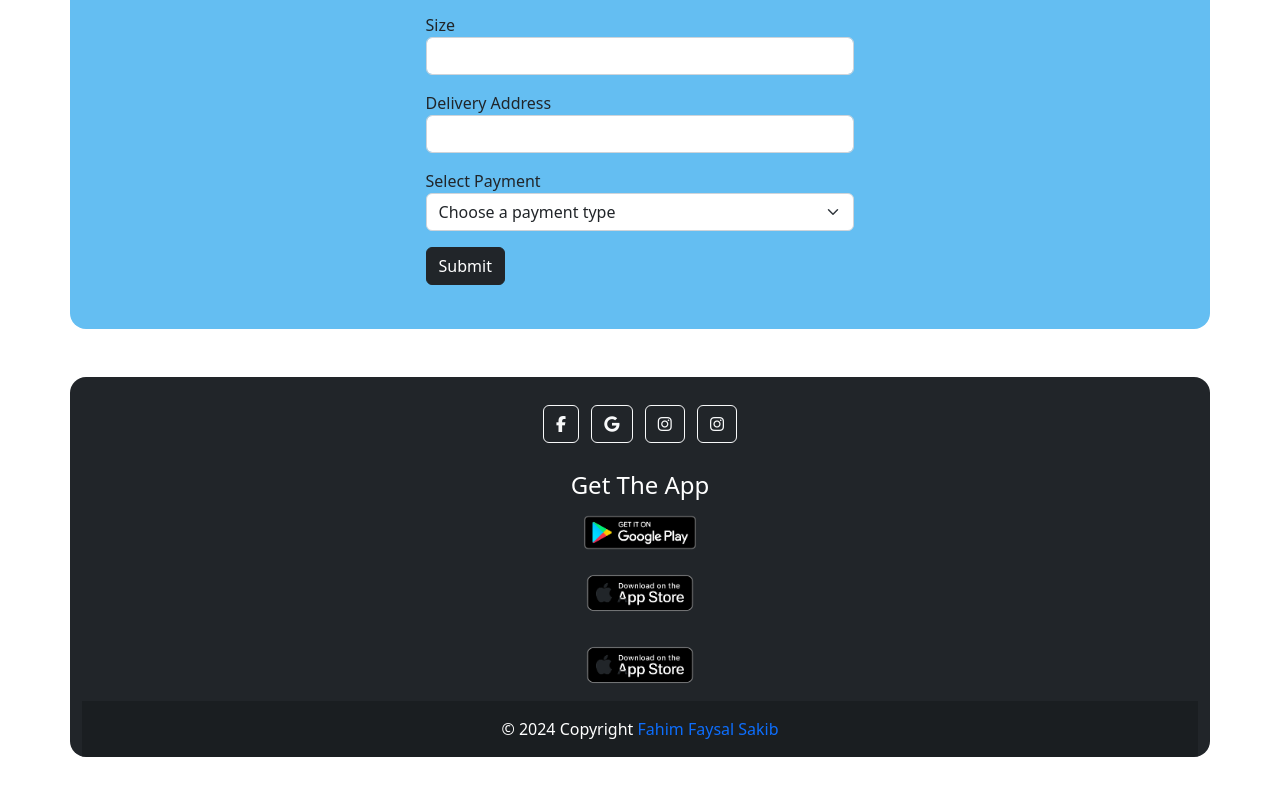
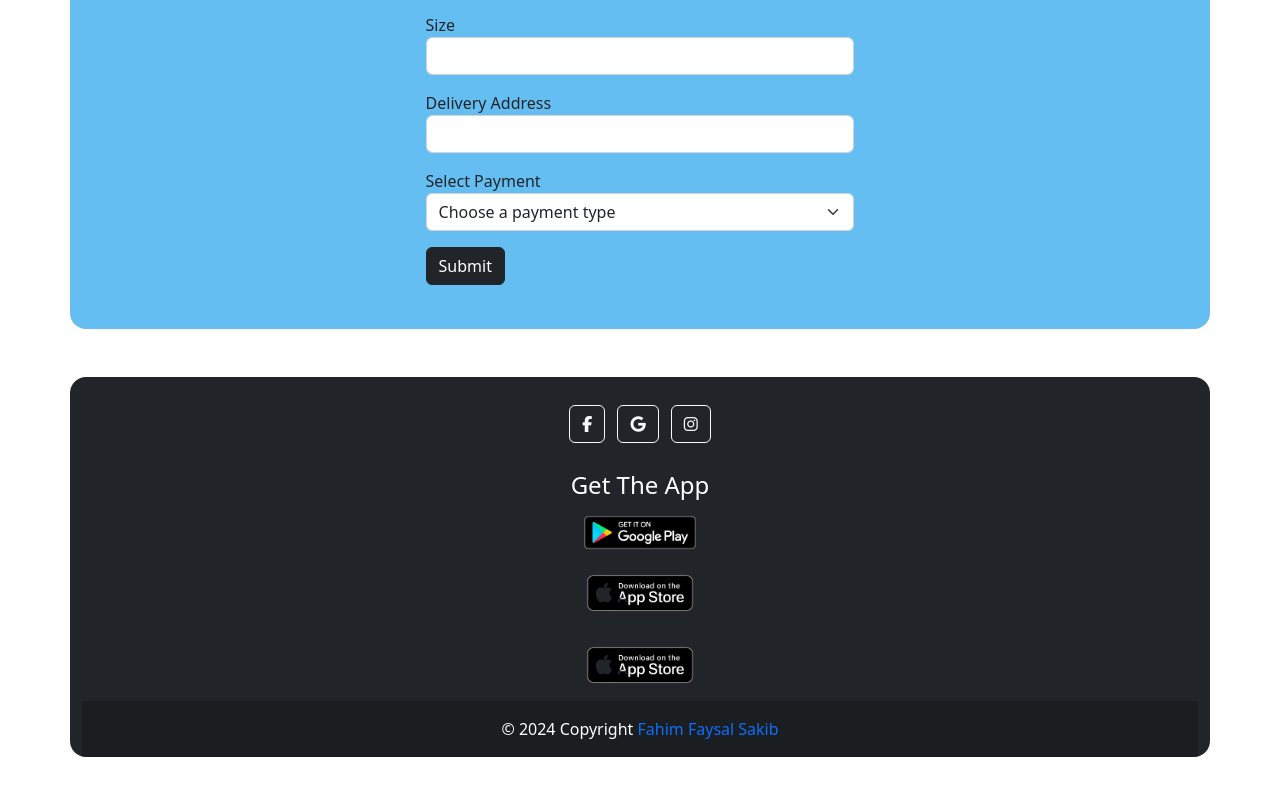
Before and after one commit to Fahimsakib1/panda-emart-accessibility-checking-new, a website: page index.html in a window 1280 px wide. Shown: the part 3256-4051 px from the top of the page. Drawn offline with nearby package versions, Linux system fonts and the light colour scheme.

Commit message:
some changed

```diff
--- a/index.html
+++ b/index.html
@@ -386,9 +386,6 @@
                 <a class="btn btn-outline-light btn-floating m-1" href="https://www.instagram.com" role="button">
                     <i class="fab fa-instagram"></i>
                 </a>
-                <a class="btn btn-outline-light btn-floating m-1" href="https://www.instagram.com" role="button">
-                    <i class="fab fa-instagram" aria-hidden="true" title="Visit Our Instagram Page"></i>
-                </a>
             </section>
             <div class="google-apple col col-sm-12 col-lg-6 col-md-6 col-12 w-50 m-auto">
                 <h4 class="get-the-app"> Get The App </h4>
```
